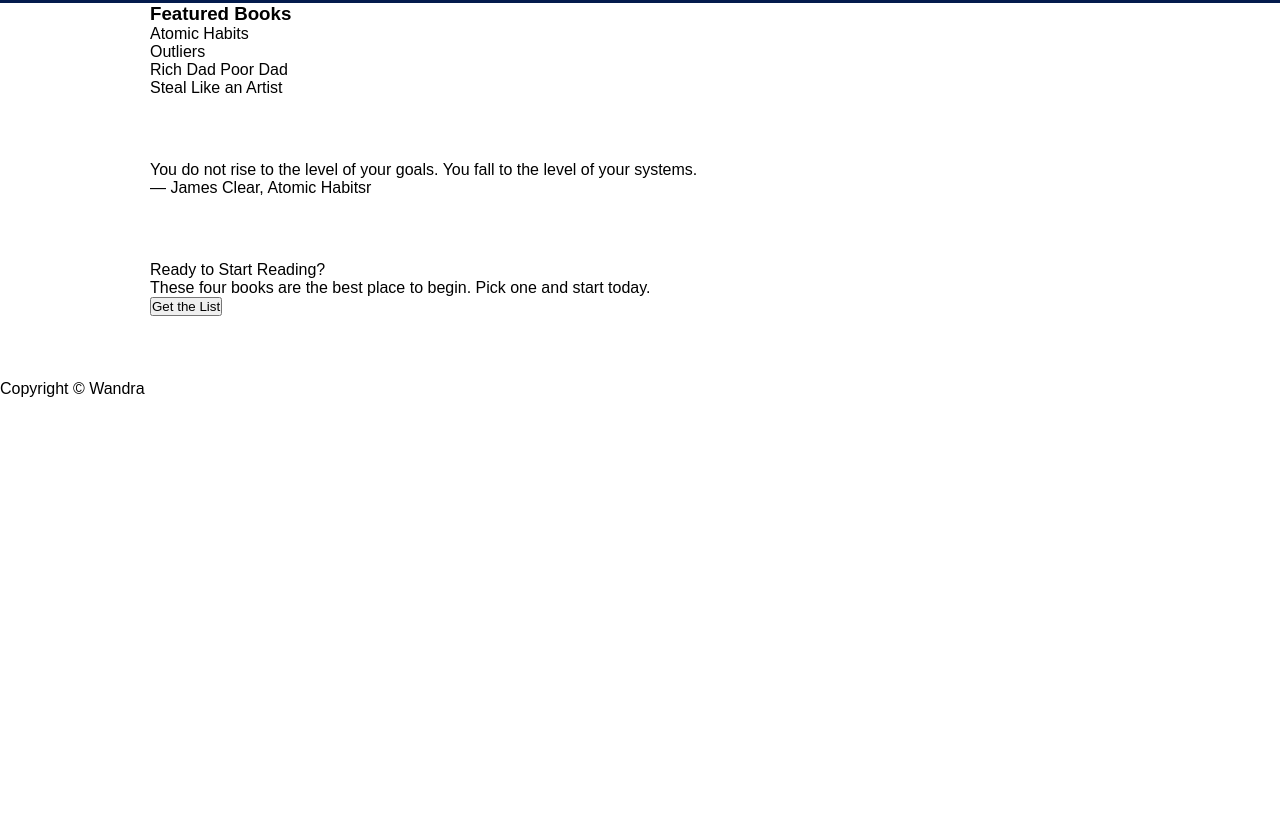
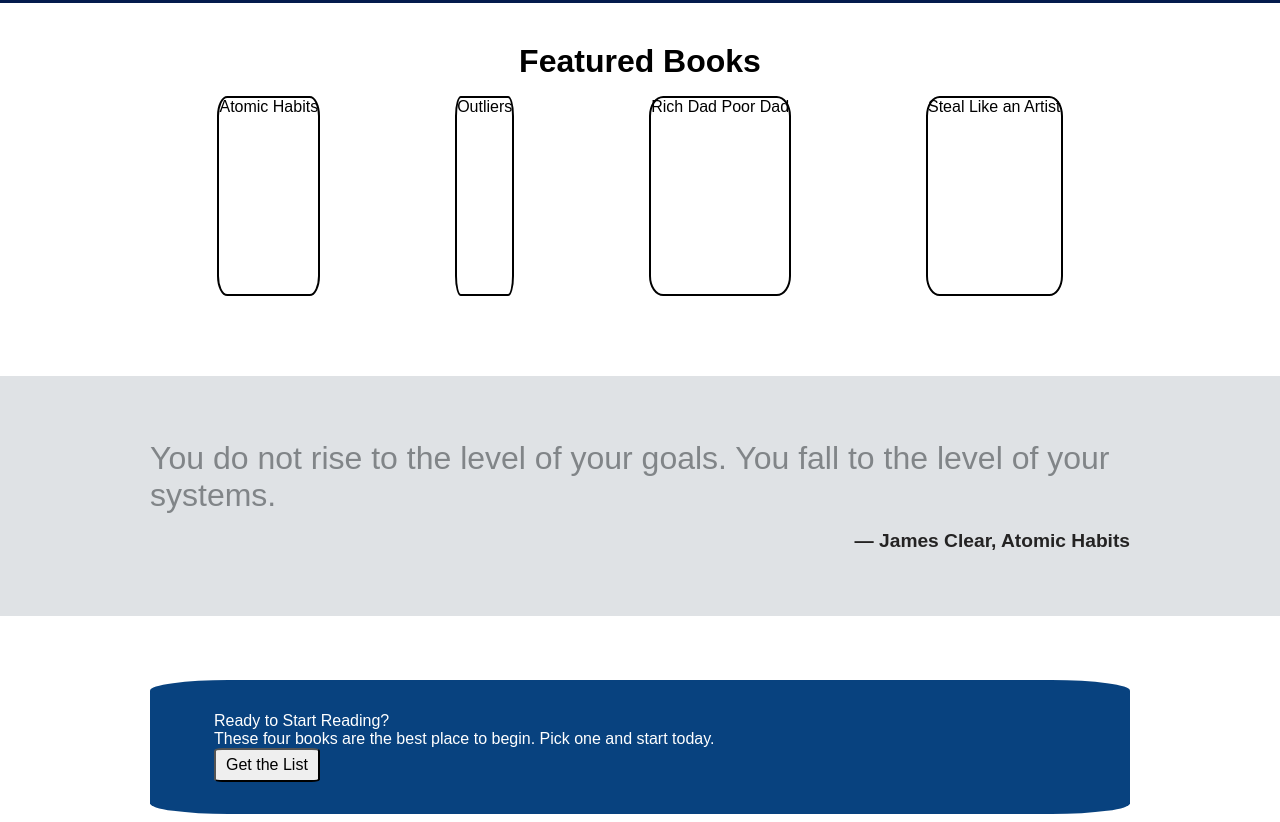
Before and after one commit to Al-ameen12/wandra, a plain HTML site: page index.html in a window 1280 px wide. Shown: the part 438-1260 px from the top of the page. Before the commit the page ends 836 px from the top, so only its background shows below. Drawn offline with Linux system fonts and the light colour scheme.

Commit message:
style other sections of the page

```diff
--- a/index.html
+++ b/index.html
@@ -32,6 +32,7 @@
             </div>
         </div>
 
+        <!-- section 2 -->
         <div class="section-2">
             <h3>Featured Books</h3>
             <div class="cards">
@@ -43,17 +44,21 @@
         </div>
 
 
+        <!-- section 3 -->
         <div class="section-3">
-            <p>You do not rise to the level of your goals.
+            <p class="quote">You do not rise to the level of your goals.
                 You fall to the level of your systems.
             </p>
-            <p>— James Clear, Atomic Habitsr</p>
+            <p class="author">— James Clear, Atomic Habits</p>
         </div>
 
         <div class="section-4">
-            <p>Ready to Start Reading?</p>
-            <p>These four books are the best place to begin. Pick one and start today.</p>
-            <button>Get the List</button>
+            <div class="call_to_action">
+
+                <p>Ready to Start Reading?</p>
+                <p>These four books are the best place to begin. Pick one and start today.</p>
+                <button class="get_the_list">Get the List</button>
+            </div>
         </div>
 
         <div class="footer">
--- a/styles.css
+++ b/styles.css
@@ -13,7 +13,7 @@
     padding-bottom: 64px;
 }
 
-.section-1 {
+.section-1, .footer {
     background-color: rgb(3, 27, 77);
     color: rgb(251, 251, 251);
 }
@@ -65,9 +65,75 @@
 }
 
 
-.explore{
+.explore, .get_the_list{
     align-self: flex-start;
     padding: 6px 10px;
     font-size: 16px;
     border-radius: 8%;
 }
+
+
+/* section 2 */
+
+.section-2 {
+    padding-top: 40px;
+}
+
+.section-2 h3 {
+    text-align: center;
+    font-size: 32px;
+
+}
+
+.cards {
+    display: flex;
+    justify-content: space-around;
+    margin: 16px 0;
+}
+
+.card {
+    height: 200px;
+    border: 2px solid black;
+    border-radius: 10%;
+}
+
+
+/* section 3 */
+
+.section-3 {
+    background-color: rgb(223, 226, 229);
+    padding-bottom: 64px;
+    padding-top: 64px;
+}
+
+.section-3 .quote {
+    color: rgb(129, 133, 136);
+    font-size: 32px;
+    margin-bottom: 16px;
+
+}
+
+.author {
+    text-align: right;
+    color: rgb(36, 35, 35);
+    font-size: larger;
+    font-weight: bolder;
+}
+
+
+.section-4 {
+    margin: 64px 0;
+}
+
+.call_to_action {
+    background-color: rgb(8, 66, 127);
+    padding: 32px 64px;
+    border-radius: 8%;
+    color: white;
+}
+
+
+.footer {
+    text-align: center;
+    padding: 10px;
+}
```
